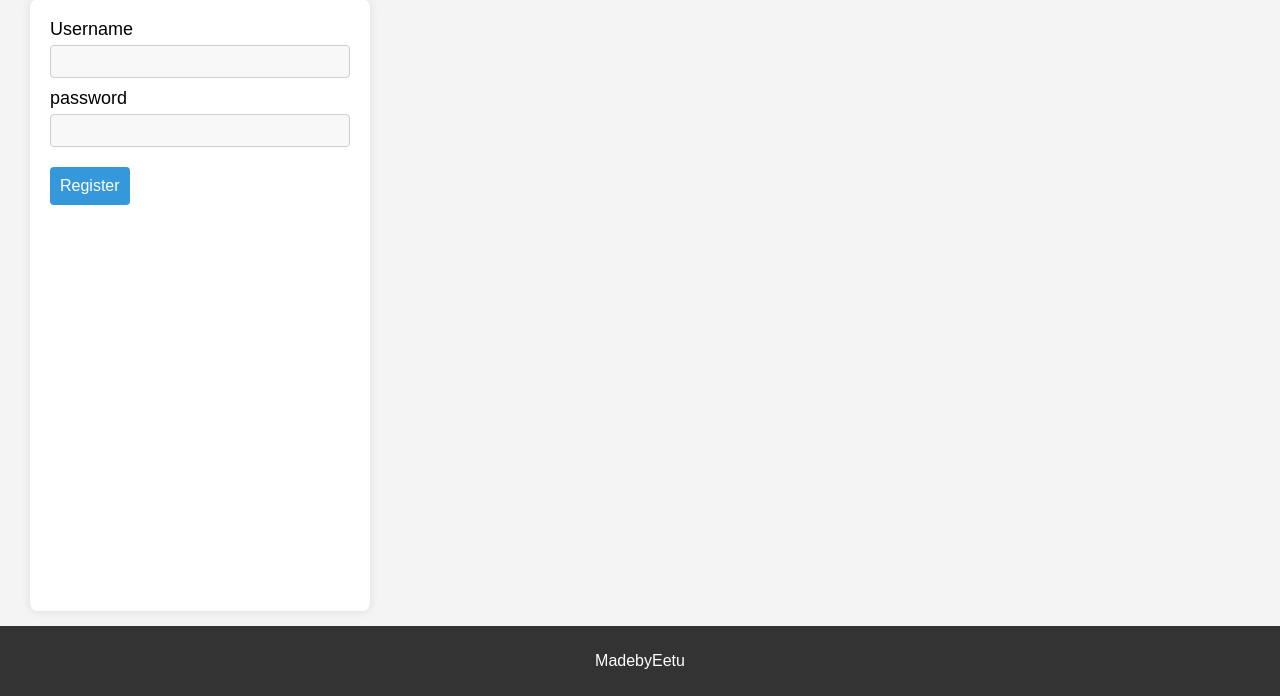
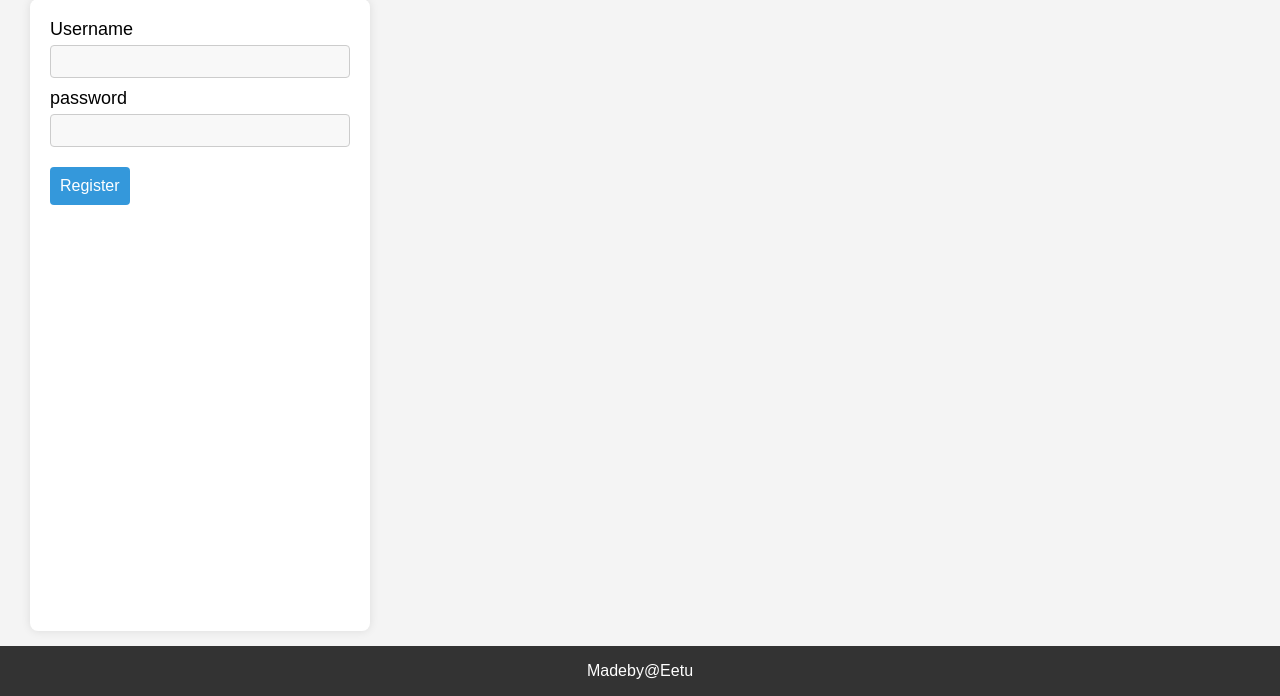
Before and after one commit to EetuHuttula/TKT20019---Keskustelusovellus, a Flask app: page /register in a window 1280 px wide. Shown: the part 104-800 px from the top of the page. Run offline with Flask 3, Linux system fonts and the light colour scheme.

Commit message:
two things
footer link update, polls show correct timeformat

```diff
--- a/schematic.sql
+++ b/schematic.sql
@@ -36,7 +36,7 @@ CREATE TABLE polls (
     id SERIAL PRIMARY KEY,
     topic TEXT,
     user_username VARCHAR(255) REFERENCES users (username) NOT NULL,
-    created_at TIMESTAMP
+    created_at VARCHAR(16) DEFAULT to_char(CURRENT_TIMESTAMP, 'DD.MM.YY HH24:MI')
 );
 
 CREATE TABLE choices (
--- a/src/polls/polls_create.py
+++ b/src/polls/polls_create.py
@@ -43,8 +43,8 @@ def create():
         return redirect("/polls")
 
     # Insert a new poll into the 'polls' table
-    insert_poll_query = text("""INSERT INTO polls (topic, created_at, user_username)
-                            VALUES (:topic, NOW(), :user_username) RETURNING id""")
+    insert_poll_query = text("""INSERT INTO polls (topic, user_username)
+                            VALUES (:topic, :user_username) RETURNING id""")
     poll_result = db.session.execute(insert_poll_query, {"topic": topic, "user_username": username})
     poll_id = poll_result.fetchone()[0]
 
--- a/static/css/components.css
+++ b/static/css/components.css
@@ -2,7 +2,16 @@
     text-align: center;
     background-color: #333;
     color: white;
-    padding: 10px;
+}
+
+.footer a {
+  text-align: center;
+  text-decoration: none;
+  color: white;
+}
+
+.footer a:hover {
+ text-decoration: underline;
 }
 
 span {
--- a/templates/components/footer.html
+++ b/templates/components/footer.html
@@ -1,5 +1,5 @@
 <!--FOOTER COMPONENT-->
 
 <footer class="footer">
-    <p>MadebyEetu</p>
+    <p>Madeby<a href="https://github.com/EetuHuttula" target="_blank">@Eetu</a></p>
 </footer>
```
